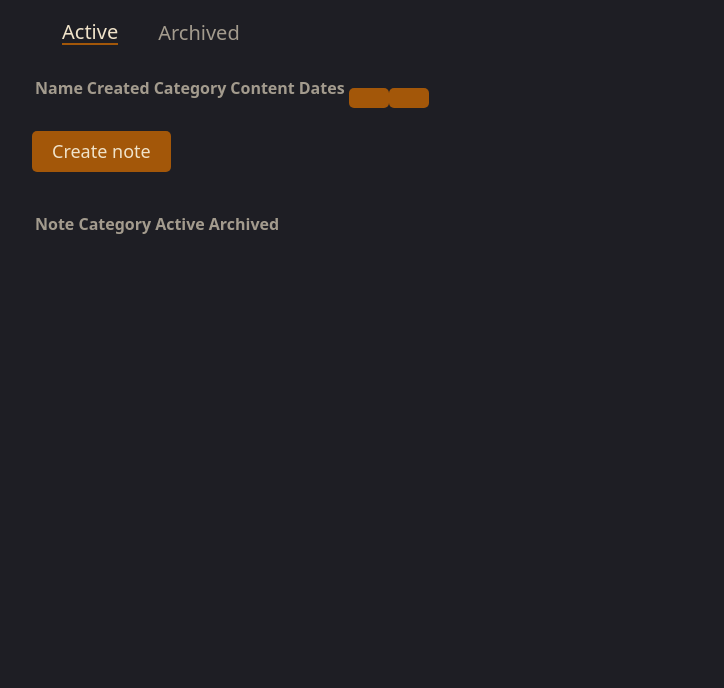
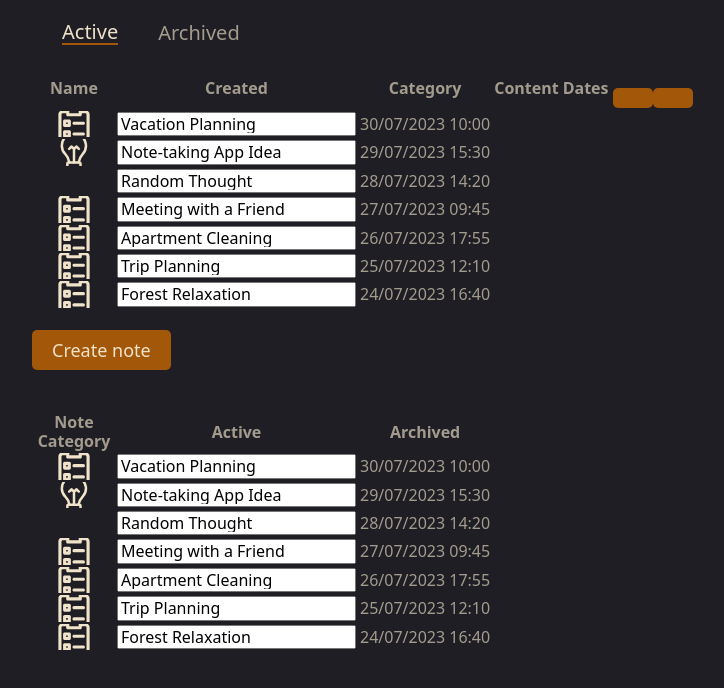
Before and after one commit to Dmytro-Ivanenko/radency_task_2, a React (Create React App) app: page / in a window 1280 px wide. Shown: the top 688 px of the page, without its empty margins (16-740 px from the left). Built offline with nearby package versions, Linux system fonts and the light colour scheme.

Commit message:
add notes row

```diff
--- a/src/components/Table/Table.tsx
+++ b/src/components/Table/Table.tsx
@@ -1,3 +1,11 @@
+import { useEffect, useState } from 'react';
+
+import { useAppSelector, useAppDispatch } from '../../redux/hooks';
+import { INote } from '../../shared/models';
+import { extractDatesFromText } from '../../services/workWithDate';
+
+import styles from './table.module.scss';
+
 import Button from '../../shared/components/Button/Button';
 
 interface IProps {
@@ -5,8 +13,41 @@ interface IProps {
   tableHeaders: string[];
 }
 
+// add styles
+
 // Component
 const Table: React.FC<IProps> = ({ tableType, tableHeaders }) => {
+  const [noteState, setNoteState] = useState<INote[]>([]);
+  const noteArr = useAppSelector(state => state.notesApp.notes);
+
+  useEffect(() => {
+    setNoteState(noteArr);
+  }, [noteArr]);
+
+  // Get note markup
+  const getNoteRowMarkup: (note: INote) => JSX.Element = ({
+    id,
+    name,
+    content,
+    createdAt,
+    category,
+    editable = false,
+  }) => {
+    const dates = extractDatesFromText(content);
+
+    return (
+      <tr className={editable ? styles.editable : ''} key={id}>
+        <td
+          className={`${styles.notes_category_icon} ${styles[category]}`}
+        ></td>
+        <td>
+          <input type="text" value={name} name="name" readOnly={!editable} />
+        </td>
+        <td>{createdAt}</td>
+      </tr>
+    );
+  };
+
   const onArchiveAllButtonClick = (e: React.MouseEvent<HTMLButtonElement>) => {
     console.dir(e);
   };
@@ -39,7 +80,9 @@ const Table: React.FC<IProps> = ({ tableType, tableHeaders }) => {
             )}
           </tr>
         </thead>
-        <tbody id="notesTableBody"></tbody>
+        <tbody id="notesTableBody">
+          {noteState.map(note => getNoteRowMarkup(note))}
+        </tbody>
       </table>
     </div>
   );
--- /dev/null
+++ b/src/components/Table/table.module.scss
@@ -0,0 +1,24 @@
+.editable {
+  outline: 1px solid var(--acc-color1);
+}
+
+// Category icons
+.notes_category_icon {
+  width: 80px;
+  background-position: center;
+  background-repeat: no-repeat;
+  background-size: 50px;
+}
+
+.notes_category_icon.Task {
+  background-image: url('../../assets/icons/icon_task.svg');
+}
+
+.notes_category_icon.Idea {
+  background-image: url('../../assets/icons/icon_idea.svg');
+  background-size: 40px;
+}
+
+.notes_category_icon.Random {
+  background-image: url('../../assets/icons/icon_other.svg');
+}
--- /dev/null
+++ b/src/services/workWithDate.ts
@@ -0,0 +1,17 @@
+export const getCurrentDateTime = (): string => {
+  const currentDate = new Date();
+  const day = String(currentDate.getDate()).padStart(2, '0');
+  const month = String(currentDate.getMonth() + 1).padStart(2, '0');
+  const year = currentDate.getFullYear();
+  const hours = String(currentDate.getHours()).padStart(2, '0');
+  const minutes = String(currentDate.getMinutes()).padStart(2, '0');
+
+  const currentDateTime = `${day}/${month}/${year} ${hours}:${minutes}`;
+  return currentDateTime;
+};
+
+export const extractDatesFromText = (text: string): string => {
+  const regex = /\b(\d{1,2}\/\d{1,2}\/\d{4})\b/g;
+  const dates = text.match(regex);
+  return dates ? dates.join(', ') : '';
+};
--- a/src/shared/models.ts
+++ b/src/shared/models.ts
@@ -5,6 +5,7 @@ export interface INote {
   content: string;
   category: string;
   status: string;
+  editable?: boolean;
 }
 
 export type filterModel = 'active' | 'archived';
```
Also changed, not shown: src/components/Table/table.moodule.scss (deleted).
